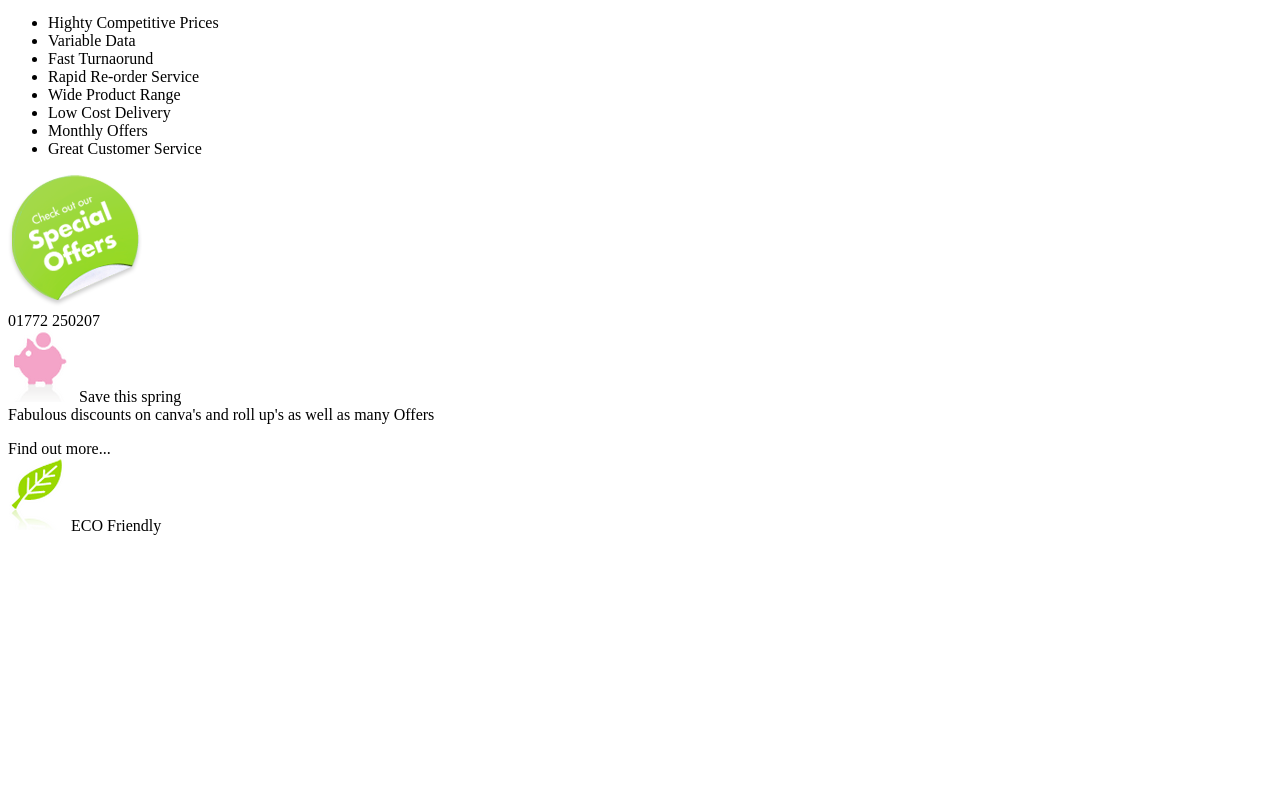
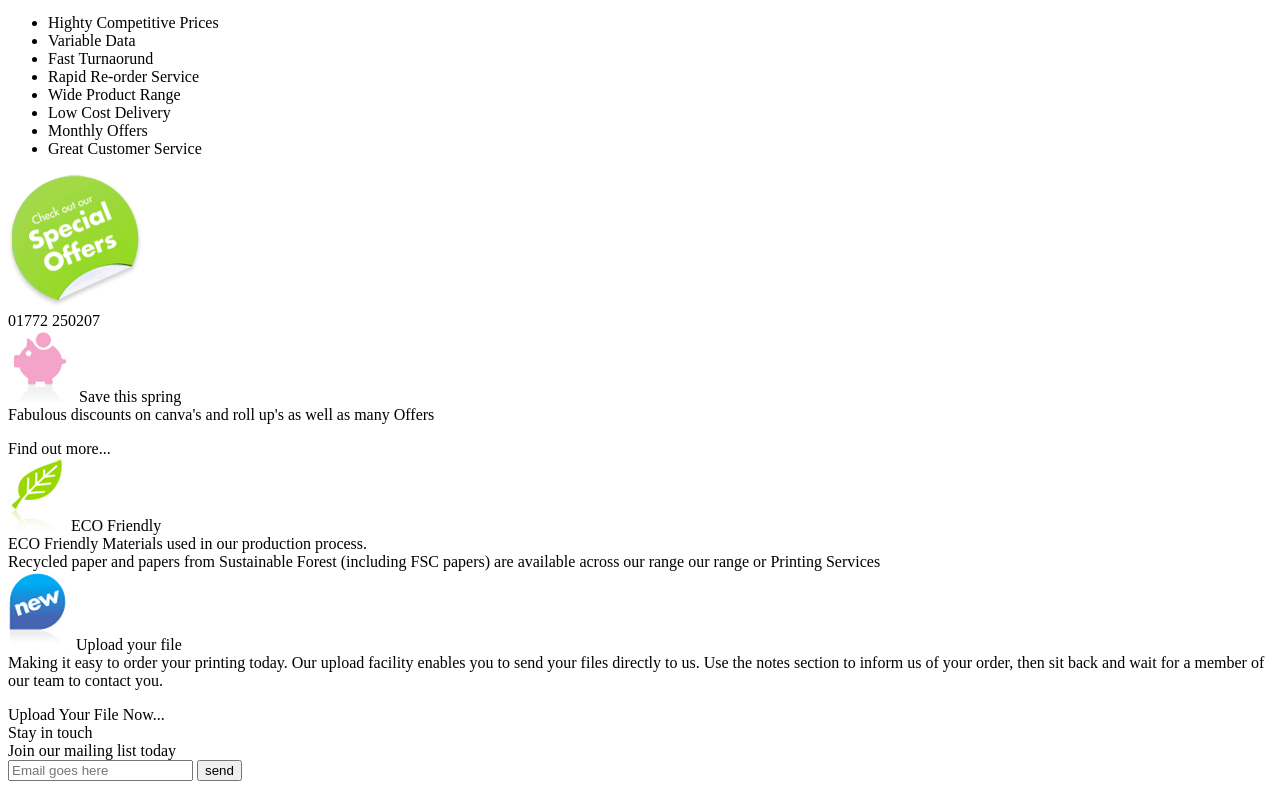
Before and after one commit to JavierVillafana/PW15162022, a plain HTML site: page PracticaCSS02/index.html in a window 1280 px wide. Shown: the part 684-1473 px from the top of the page. Before the commit the page ends 1227 px from the top, so only its background shows below. Drawn offline with Linux system fonts and the light colour scheme; files that its build step writes are made by us from their sources.

Commit message:
Practica CSS02 HTML terminado

```diff
--- a/PracticaCSS02/index.html
+++ b/PracticaCSS02/index.html
@@ -71,6 +71,34 @@
             <span class="ColorVerde Nito">
                 ECO Friendly
             </span>
+            <br>
+            ECO Friendly Materials used in our production process.
+            <br>
+            Recycled paper and papers from Sustainable Forest
+            (including FSC papers) are available across our range our range
+            or Printing Services
+        </article>
+        <article>
+            <img src="img/new.png" alt="">
+            <span class="ColorAzul Nito">
+                Upload your file
+            </span>
+            <br>
+            Making it easy to order your printing today. Our upload facility enables you to send your files directly to us. Use the notes section to inform us of your order, then sit back and wait for a member of our team to contact you.
+            <p></p>
+            <span class="ColorAzul Nito">
+                Upload Your File Now...
+            </span>
+        </article>
+        <article>
+            <span class="ColorRosa LetraMediana">
+                Stay in touch
+            </span>
+            <br>
+            Join our mailing list today
+            <br>
+            <input type="email" name="" placeholder="Email goes here" id="">
+            <input type="submit" value="send">
         </article>
     </section>
 </body>
```
